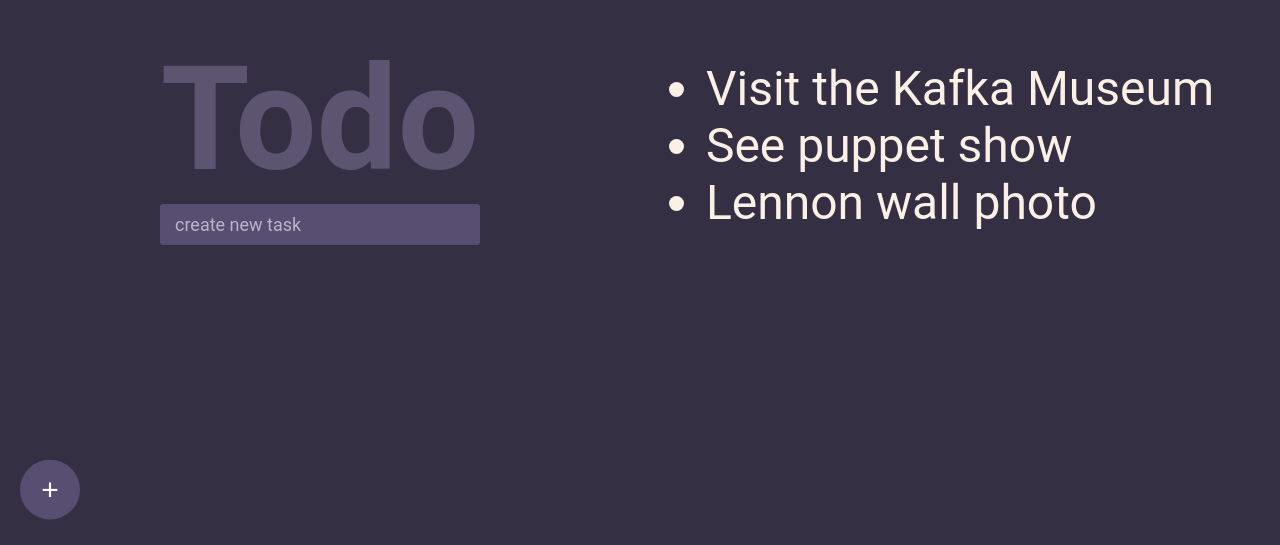
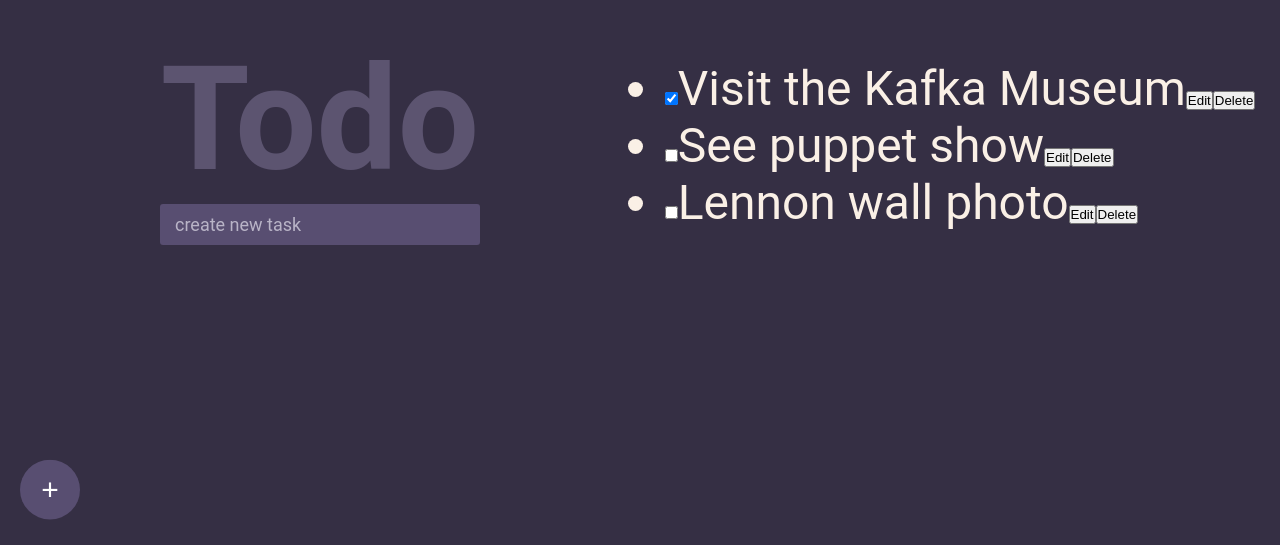
Before and after one commit to jonni595/todo-list, a React (Vite) app: page / in a window 1280 px wide. Shown: the part 255-800 px from the top of the page. Built offline with nearby package versions, Linux system fonts and the light colour scheme.

Commit message:
add change and delete functions

```diff
--- a/src/App.tsx
+++ b/src/App.tsx
@@ -1,6 +1,7 @@
 import { useState } from "react";
-import { initialTasks } from "./model";
+import { TasksProps, initialTasks } from "./model";
 import AddTask from "./components/AddTask";
+import { TaskList } from "./components";
 
 const App = () => {
   const [tasks, setTasks] = useState(initialTasks);
@@ -12,16 +13,30 @@ const App = () => {
     setTasks([...tasks, { id: crypto.randomUUID(), text, done: false }]);
   };
 
+  const handleChangeTask = (task: TasksProps) => {
+    setTasks(
+      tasks.map((t) => {
+        if (t.id === task.id) {
+          return task;
+        } else {
+          return t;
+        }
+      })
+    );
+  };
+
+  const handleDeleteTask = (taskId: string) => {
+    setTasks(tasks.filter((t) => t.id !== taskId));
+  };
+
   return (
     <div className="container">
       <AddTask onAddTask={handleAddTask} />
-      <section className="container__todo-list">
-        <ul>
-          {tasks.map((task) => (
-            <li key={task.id}>{task.text}</li>
-          ))}
-        </ul>
-      </section>
+      <TaskList
+        tasks={tasks}
+        onChangeTask={handleChangeTask}
+        onDeleteTask={handleDeleteTask}
+      />
     </div>
   );
 };
```
